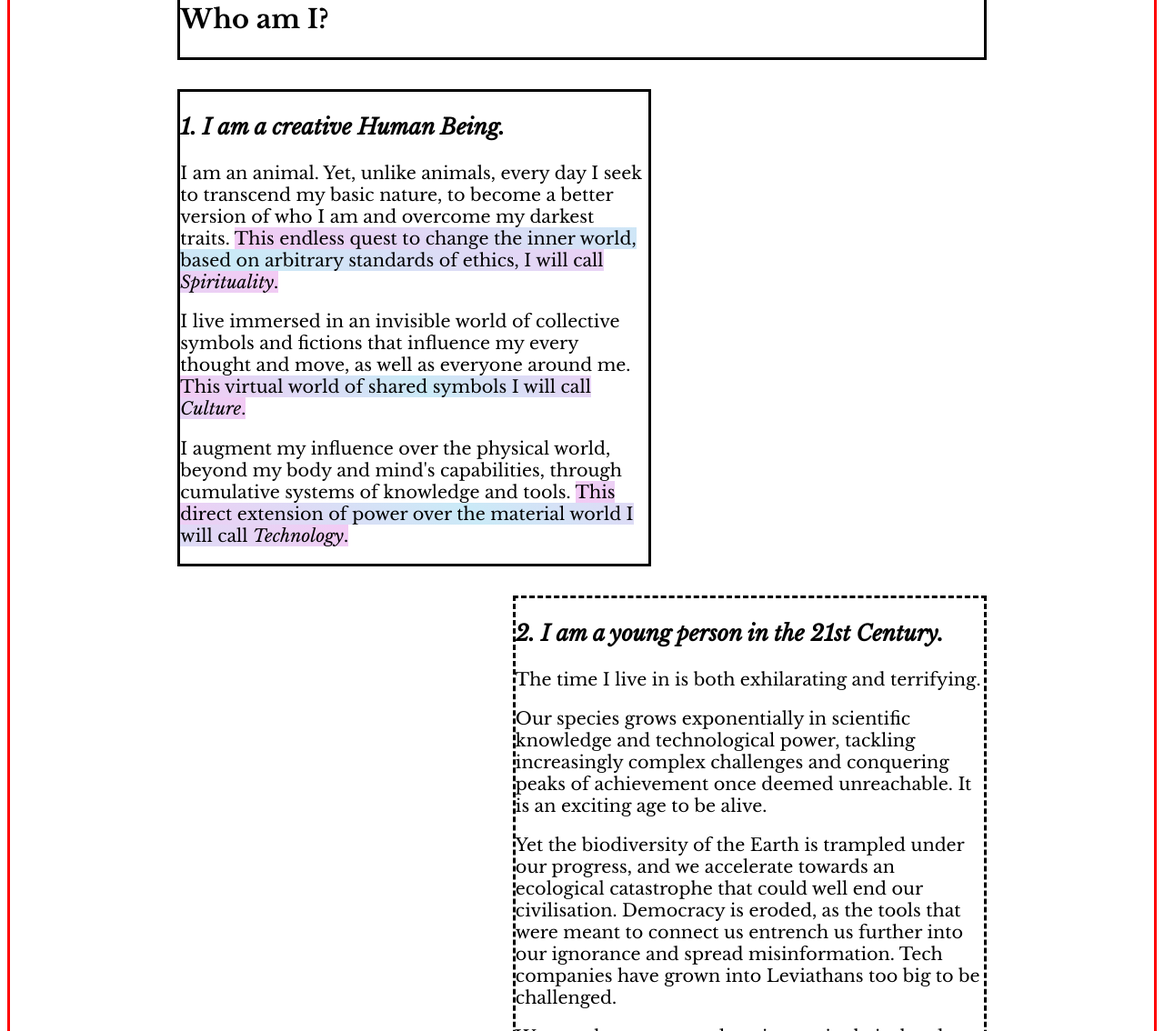
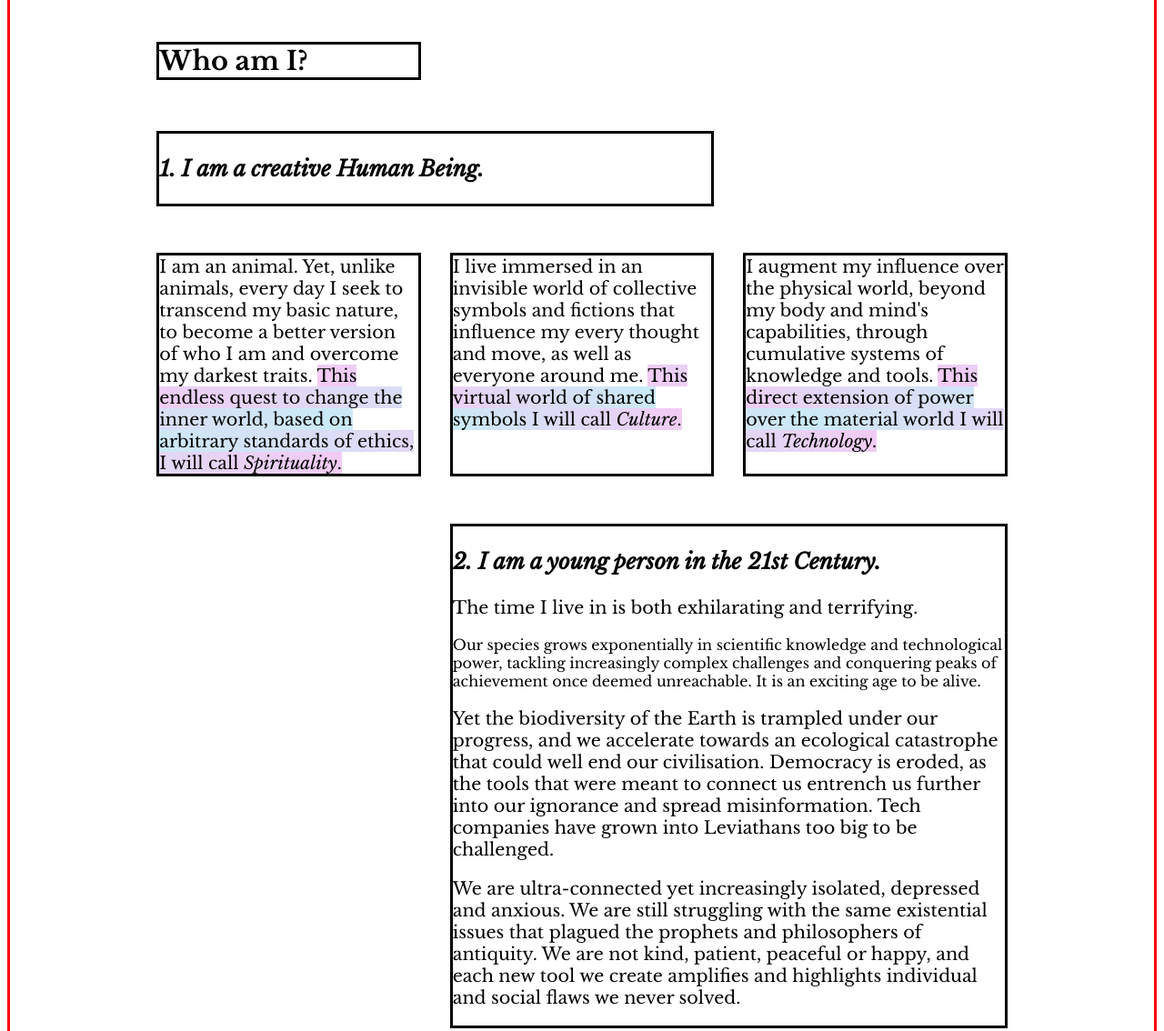
Before and after one commit to occultinterface/occultinterface.github.io, a plain HTML site: page index.html in a window 1280 px wide. Shown: the part 284-1418 px from the top of the page at 91% size. Drawn offline with nearby package versions, Linux system fonts and the light colour scheme.

Commit message:
Changes to the Grid

```diff
--- a/index.html
+++ b/index.html
@@ -27,21 +27,20 @@
 
       <hr />
 
-      <h2>Who am I?</h2>
+
     </header>
-
+    <h2 class="triadLeft">Who am I?</h2>
     <section class="threeLeft">
 
 
       <h3>1. I am a creative Human Being.</h3>
-
-      <p>I am an animal. Yet, unlike animals, every day I seek to transcend my basic nature, to become a better version of who I am and overcome my darkest traits. <mark>This endless quest to change the inner world, based on
+    </section>
+    <p class="triadLeft">I am an animal. Yet, unlike animals, every day I seek to transcend my basic nature, to become a better version of who I am and overcome my darkest traits. <mark>This endless quest to change the inner world, based on
         arbitrary standards of ethics, I will call <i>Spirituality</i>.</mark></p>
 
-      <p>I live immersed in an invisible world of collective symbols and fictions that influence my every thought and move, as well as everyone around me. <mark>This virtual world of shared symbols I will call <i>Culture</i>.</mark></p>
+    <p class="triadCentre">I live immersed in an invisible world of collective symbols and fictions that influence my every thought and move, as well as everyone around me. <mark>This virtual world of shared symbols I will call <i>Culture</i>.</mark></p>
 
-      <p>I augment my influence over the physical world, beyond my body and mind's capabilities, through cumulative systems of knowledge and tools. <mark>This direct extension of power over the material world I will call <i>Technology</i>.</mark>
-    </section>
+    <p class="triadRight">I augment my influence over the physical world, beyond my body and mind's capabilities, through cumulative systems of knowledge and tools. <mark>This direct extension of power over the material world I will call <i>Technology</i>.</mark>
 
       <hr />
 
@@ -51,20 +50,21 @@
 
         <p>The time I live in is both exhilarating and terrifying.</p>
 
-      <p>Our species grows exponentially in scientific knowledge and technological power, tackling increasingly complex challenges and conquering peaks of achievement once deemed unreachable. It is an exciting age to be alive.</p>
+        <p>
+
+        </p>Our species grows exponentially in scientific knowledge and technological power, tackling increasingly complex challenges and conquering peaks of achievement once deemed unreachable. It is an exciting age to be alive.
+    </p>
 
     <p>Yet the biodiversity of the Earth is trampled under our progress, and we accelerate towards an ecological catastrophe that could well end our civilisation. Democracy is eroded, as the tools that were meant to connect us entrench us
       further into our ignorance and spread misinformation. Tech companies have grown into Leviathans too big to be challenged.</p>
 
     <p>We are ultra-connected yet increasingly isolated, depressed and anxious. We are still struggling with the same existential issues that plagued the prophets and philosophers of antiquity. We are not kind,
       patient, peaceful or happy, and each new tool we create amplifies and highlights individual and social flaws we never solved.</p>
-
     </section>
     <hr />
 
     <section class="threeLeft">
       <h3>3. I am learning to create with technology.</h3>
-
       <p>An increase in technological skill is an increase in power.</p>
 
       <p>Any increase in power should be accompanied by a greater understanding of the cultural structures that guide that power, and an effort to become someone that will use that power wisely.</p>
@@ -76,6 +76,7 @@
         This page exists to share those projects. It's here to tell the story of what I am creating, and who I am becoming.
       </p>
     </section>
+
     <hr />
     <p>
 
--- a/style.css
+++ b/style.css
@@ -12,8 +12,8 @@ body {
 @media (min-width: 800px) {
   #gridContainer {
     display: grid;
-    grid-template-columns: 1fr 1fr 1fr 1fr 1fr 1fr 1fr;
-    grid-template-areas: "MarginLeft OuterLeft InnerLeft Centre InnerRight OuterRight MarginRight";
+    grid-template-columns: 1fr 1fr 1fr 1fr 1fr 1fr 1fr 1fr;
+    grid-template-areas: "MarginLeft Column1 Column2 Column3 Column4 Column5 Column6 MarginRight";
     grid-gap: 2em;
     border-style: solid;
     border-color: red;
@@ -26,27 +26,43 @@ body {
   }
 
   .spanContent {
-    grid-column-start: OuterLeft;
-    grid-column-end: OuterRight;
+    grid-column-start: Column1;
+    grid-column-end: Column6;
     border-style: solid;
   }
 
   .threeLeft {
-    grid-column-start: OuterLeft;
-    grid-column-end: Centre;
+    grid-column-start: Column1;
+    grid-column-end: Column4;
     border-style: solid;
   }
 
   .threeRight {
-    grid-column-start: Centre;
-    grid-column-end: OuterRight;
-    border-style: dashed;
+    grid-column-start: Column3;
+    grid-column-end: Column6;
+    border-style: solid;
   }
 
-  .threeCentre {
-    grid-column-start: InnerLeft;
-    grid-column-end: InnerRight;
-  }
+  .threeCentre {}
+}
+
+/*Dividing the Grid into three equal columns*/
+.triadLeft {
+  grid-column-start: Column1;
+  grid-column-end: Column2;
+  border-style: solid;
+}
+
+.triadCentre {
+  grid-column-start: Column3;
+  grid-column-end: Column4;
+  border-style: solid;
+}
+
+.triadRight {
+  grid-column-start: Column5;
+  grid-column-end: Column6;
+  border-style: solid;
 }
 
 /*Typography*/
@@ -61,6 +77,7 @@ i {
 }
 
 h1 {
+  text-transform: uppercase;
   font-size: 2rem;
 }
 
```
Lines whose indentation alone changed are shown as unchanged.
